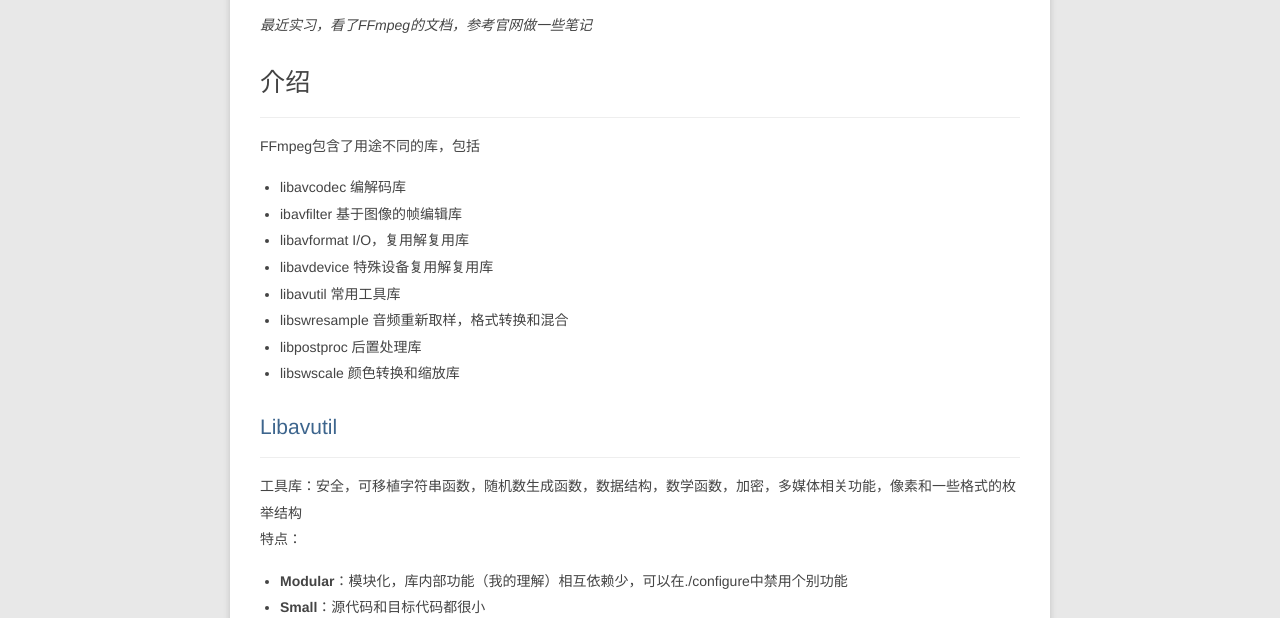
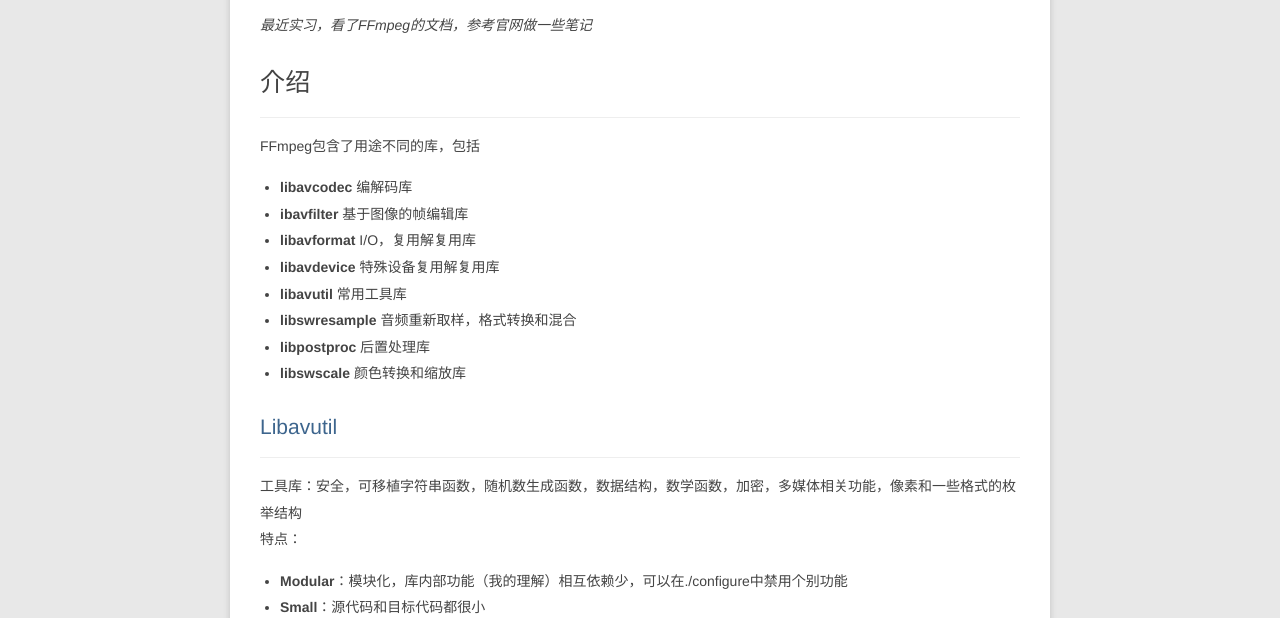
Before and after one commit to ljinliuj/ljinliuj.github.io, a plain HTML site: page 2014/07/11/ffmpeg/index.html in a window 1280 px wide. Shown: the part 151-769 px from the top of the page. Drawn offline with Linux system fonts and the light colour scheme; a script that the page names is missing.

Commit message:
Site updated: 2014-07-18 16:44:02

```diff
--- a/2014/07/11/ffmpeg/index.html
+++ b/2014/07/11/ffmpeg/index.html
@@ -77,14 +77,14 @@
 <h1 id="介绍">介绍</h1>
 <p>FFmpeg包含了用途不同的库，包括<br><a id="more"></a></p>
 <ul>
-<li>libavcodec            编解码库</li>
-<li>ibavfilter            基于图像的帧编辑库</li>
-<li>libavformat            I/O，复用解复用库</li>
-<li>libavdevice            特殊设备复用解复用库</li>
-<li>libavutil            常用工具库</li>
-<li>libswresample            音频重新取样，格式转换和混合</li>
-<li>libpostproc            后置处理库</li>
-<li>libswscale            颜色转换和缩放库</li>
+<li><strong>libavcodec</strong>        编解码库</li>
+<li><strong>ibavfilter</strong>        基于图像的帧编辑库</li>
+<li><strong>libavformat</strong>        I/O，复用解复用库</li>
+<li><strong>libavdevice</strong>        特殊设备复用解复用库</li>
+<li><strong>libavutil</strong>        常用工具库</li>
+<li><strong>libswresample</strong>    音频重新取样，格式转换和混合</li>
+<li><strong>libpostproc</strong>        后置处理库</li>
+<li><strong>libswscale</strong>            颜色转换和缩放库</li>
 </ul>
 <h2 id="Libavutil"><a href="https://www.ffmpeg.org/libavutil.html" target="_blank" rel="external">Libavutil</a></h2>
 <p>工具库：安全，可移植字符串函数，随机数生成函数，数据结构，数学函数，加密，多媒体相关功能，像素和一些格式的枚举结构<br>特点：</p>
```
